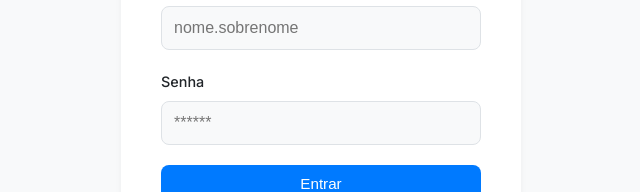
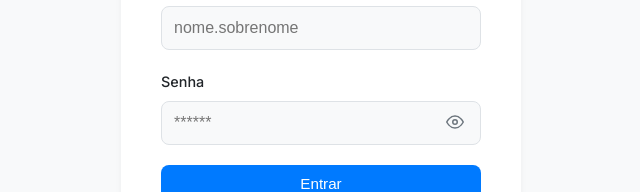
Before and after one commit to LeoGravina/controle-reurb-app, a React (Vite) app: page /login in a window 1280 px wide. Shown: the part 407-599 px from the top of the page, without its empty margins (319-959 px from the left). Built offline with nearby package versions, Linux system fonts and the light colour scheme; no server answers.

Commit message:
adicionei o olhinho no Login e Profile para as senhas

```diff
--- a/src/index.css
+++ b/src/index.css
@@ -281,8 +281,14 @@ dialog[open]::backdrop { animation: fadeInBackdrop 0.3s ease-out forwards; }
 .site-wrapper { display: flex; flex-direction: column; flex-grow: 1; }
 main.container { flex-grow: 1; }
 
+/* --- 24. ESTILO PARA MOSTRAR/ESCONDER SENHA --- */
+.password-input-wrapper { position: relative; }
+.password-toggle-btn { position: absolute; top: 50%;  right: 12px; transform: translateY(-50%); background: none; border: none; padding: 5px; cursor: pointer; color: var(--text-light); display: flex; align-items: center; justify-content: center; margin-top: 14px; }
+.password-input-wrapper input[type="password"],
+.password-input-wrapper input[type="text"] { padding-right: 45px; }
+.password-input-wrapper:not(:has(label)) .password-toggle-btn { margin-top: 0; }
 
-/* --- 24. RESPONSIVIDADE MELHORADA --- */
+/* --- 25. RESPONSIVIDADE MELHORADA --- */
 @media (max-width: 992px) { #nucleosGrid { grid-template-columns: repeat(auto-fill, minmax(300px, 1fr)); } .kpi-dashboard { grid-template-columns: repeat(auto-fit, minmax(200px, 1fr)); } }
 @media (max-width: 768px) { .container { padding: 0 15px; } .toolbar { flex-direction: column; align-items: stretch; } .toolbar-actions { width: 100%; justify-content: space-between; margin-top: 15px; } .header-top-row { justify-content: center; text-align: center; } #nucleosGrid { grid-template-columns: 1fr; gap: 20px; } .kpi-dashboard { grid-template-columns: 1fr; gap: 15px; } .kpi-card { flex-direction: row; text-align: left; } .kpi-info { align-items: flex-start; } dialog { width: 95%; max-width: 95%; padding: 0; } .view-modal-body { max-height: 75vh; } .form-actions { flex-direction: column; gap: 15px; } .form-actions button { width: 100%; justify-content: center; } .profile-header-content { justify-content: center; text-align: center; } .contato-card { padding: 30px 20px; } }
 @media (max-width: 480px) { body { font-size: 14px; } .toolbar-actions { flex-wrap: wrap; justify-content: center; gap: 10px; } .filtro-dropdown, .export-dropdown { width: calc(100vw - 30px); left: 15px; transform: none; top: calc(100% + 5px); right: auto; } .kpi-valor { font-size: 1.6rem; } .kpi-titulo { font-size: 0.8rem; } .logo-container h1 { display: none; } .card-header h2 { font-size: 1.05rem; } .info-item { font-size: 0.85rem; } .status-tag, .pendencia-tag { font-size: 0.7rem; padding: 3px 8px; } .icon-btn { width: 32px; height: 32px; } .icon-btn svg { width: 14px; height: 14px; } .view-modal-header h2 { font-size: 1.2rem; } .view-modal-body { padding: 15px; } .view-modal-section legend { font-size: 0.9rem; } .form-actions { padding: 15px; } .contato-title { font-size: 1.4rem; } .contato-subtitle { font-size: 0.9rem; } .contato-item { font-size: 0.85rem; padding: 8px; } .main-footer { padding: 15px 0; margin-top: 40px; } .footer-content p { font-size: 0.8rem; } }
--- a/src/pages/LoginPage.jsx
+++ b/src/pages/LoginPage.jsx
@@ -3,41 +3,34 @@
 import { useState } from 'react';
 import { useNavigate } from 'react-router-dom';
 import { collection, query, where, getDocs } from 'firebase/firestore';
-// 1. CORREÇÃO: Importando 'auth' centralizado e o logo
 import { db, auth } from '../firebase/config';
 import logoPrefeitura from '../assets/logo-prefeitura.png';
+import { FiEye, FiEyeOff } from 'react-icons/fi'; // 1. Importar ícones
 
 function LoginPage() {
     console.log("ID do Projeto lido do .env:", import.meta.env.VITE_FIREBASE_PROJECT_ID);
 
     const [username, setUsername] = useState('');
     const [password, setPassword] = useState('');
+    const [showPassword, setShowPassword] = useState(false); // 2. Estado para visibilidade
     const [error, setError] = useState('');
     const [loading, setLoading] = useState(false);
     const navigate = useNavigate();
 
     const handleLogin = async (e) => {
+        // ... sua função handleLogin ...
         e.preventDefault();
         setLoading(true);
         setError('');
-
         try {
             const usersRef = collection(db, 'users');
             const q = query(usersRef, where("username", "==", username.trim()));
             const querySnapshot = await getDocs(q);
-
-            if (querySnapshot.empty) {
-                throw new Error("Usuário não encontrado.");
-            }
-
+            if (querySnapshot.empty) { throw new Error("Usuário não encontrado."); }
             const userDoc = querySnapshot.docs[0].data();
             const email = userDoc.email;
-
-            // 3. CORREÇÃO: Usando a instância 'auth' importada para consistência
             await auth.signInWithEmailAndPassword(email, password);
-
             navigate('/');
-
         } catch (err) {
             setError("Falha no login. Verifique seu usuário e senha.");
             console.error("Erro de login:", err);
@@ -50,22 +43,35 @@ function LoginPage() {
         <div style={{ display: 'flex', justifyContent: 'center', alignItems: 'center', height: '100vh', backgroundColor: 'var(--bg-color)' }}>
             <form onSubmit={handleLogin} style={{ padding: '40px', backgroundColor: 'var(--card-bg)', borderRadius: '12px', boxShadow: 'var(--shadow)', width: '100%', maxWidth: '400px', textAlign: 'center' }}>
 
-                {/* 2. ADIÇÃO: Adicionando o elemento da imagem do logo */}
                 <img src={logoPrefeitura} alt="Logo da Prefeitura" className="login-logo" />
-
                 <h2 style={{ textAlign: 'center', marginBottom: '30px' }}>Controle REURB</h2>
 
                 <div className="form-group" style={{ textAlign: 'left' }}>
                     <label>Usuário</label>
                     <input type="text" value={username} onChange={(e) => setUsername(e.target.value)} placeholder="nome.sobrenome" required />
                 </div>
-                <div className="form-group" style={{ textAlign: 'left' }}>
+
+                {/* 3. Campo de Senha Modificado */}
+                <div className="form-group password-input-wrapper" style={{ textAlign: 'left' }}>
                     <label>Senha</label>
-                    {/* 4. MANTIDO: Placeholder original restaurado */}
-                    <input type="password" value={password} onChange={(e) => setPassword(e.target.value)} placeholder="******" required />
+                    <input
+                        type={showPassword ? 'text' : 'password'} // Muda o tipo dinamicamente
+                        value={password}
+                        onChange={(e) => setPassword(e.target.value)}
+                        placeholder="******"
+                        required
+                    />
+                    <button
+                        type="button"
+                        className="password-toggle-btn"
+                        onClick={() => setShowPassword(!showPassword)} // Ação de clique
+                        aria-label={showPassword ? "Esconder senha" : "Mostrar senha"}
+                    >
+                        {showPassword ? <FiEyeOff size={18} /> : <FiEye size={18} />}
+                    </button>
                 </div>
 
-                {error && <p style={{ color: 'var(--danger-color)', textAlign: 'center', marginBottom: '15px' }}>{error}</p>}
+                {error && <p className="login-error">{error}</p>}
 
                 <button type="submit" className="primary-btn" disabled={loading} style={{ width: '100%', justifyContent: 'center' }}>
                     {loading ? 'Entrando...' : 'Entrar'}
```
Also changed, not shown: src/pages/ProfilePage.jsx (+51 -84 lines).
